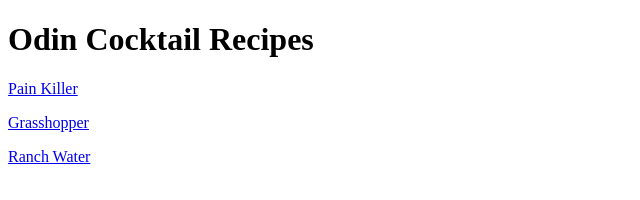
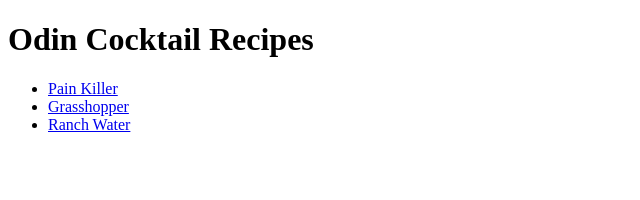
Before and after one commit to Drudkh883/odin-recipes, a plain HTML site: page index.html in a window 1280 px wide. Shown: the whole page, without its empty margins (0-640 px from the left). Drawn offline with Linux system fonts and the light colour scheme.

Commit message:
changed from paragraphs to list

```diff
--- a/index.html
+++ b/index.html
@@ -8,9 +8,10 @@
 <body>
 <h1>Odin Cocktail Recipes</h1>
 <p>
-    <a href="recipes/painkiller.html" target="_blank" rel="noopener noreferrer">Pain Killer</a>
-<p><a href="recipes/grasshopper.html" target="_blank" rel="noopener noreferrer">Grasshopper</a></p>
-<p><a href="recipes/ranch_water.html" target="_blank" rel="noopener noreferrer">Ranch Water</a></p>
- </p>
+    <ul>
+        <li><a href="recipes/painkiller.html" target="_blank" rel="noopener noreferrer">Pain Killer</a></li>
+<li><a href="recipes/grasshopper.html" target="_blank" rel="noopener noreferrer">Grasshopper</a></li>
+<li><a href="recipes/ranch_water.html" target="_blank" rel="noopener noreferrer">Ranch Water</a></li>
+</ul> </p>
 </body>
 </html>
```
